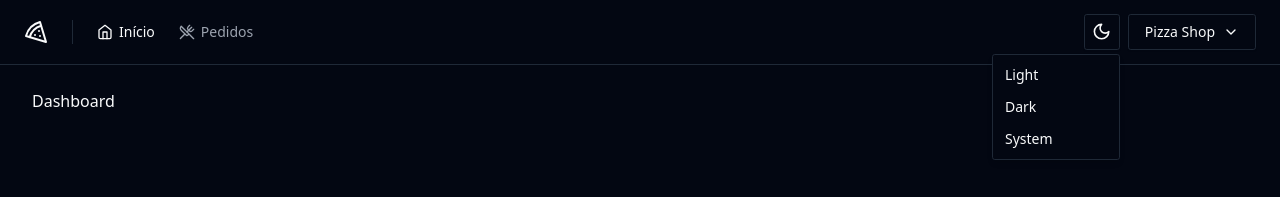
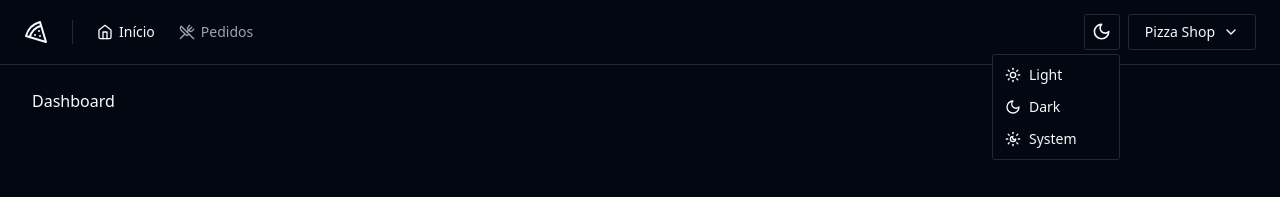
Before and after one commit to matheuseufrasio2/pizzashop-web, a React (Vite) app: page / in a window 1280 px wide. Both pictures are taken after a click on the button "Toggle theme". Shown: the top 197 px of the page. Built offline with nearby package versions, Linux system fonts and the light colour scheme.

Commit message:
add color to theme toggle

```diff
--- a/src/components/theme/theme-toggle.tsx
+++ b/src/components/theme/theme-toggle.tsx
@@ -1,4 +1,4 @@
-import { Moon, Sun } from 'lucide-react'
+import { Moon, Sun, SunMoon } from 'lucide-react'
 
 import { Button } from '@/components/ui/button'
 import {
@@ -24,12 +24,15 @@
       </DropdownMenuTrigger>
       <DropdownMenuContent align="end">
         <DropdownMenuItem onClick={() => setTheme('light')}>
+          <Sun className="mr-2 h-4 w-4" />
           Light
         </DropdownMenuItem>
         <DropdownMenuItem onClick={() => setTheme('dark')}>
+          <Moon className="mr-2 h-4 w-4" />
           Dark
         </DropdownMenuItem>
         <DropdownMenuItem onClick={() => setTheme('system')}>
+          <SunMoon className="mr-2 h-4 w-4" />
           System
         </DropdownMenuItem>
       </DropdownMenuContent>
```
